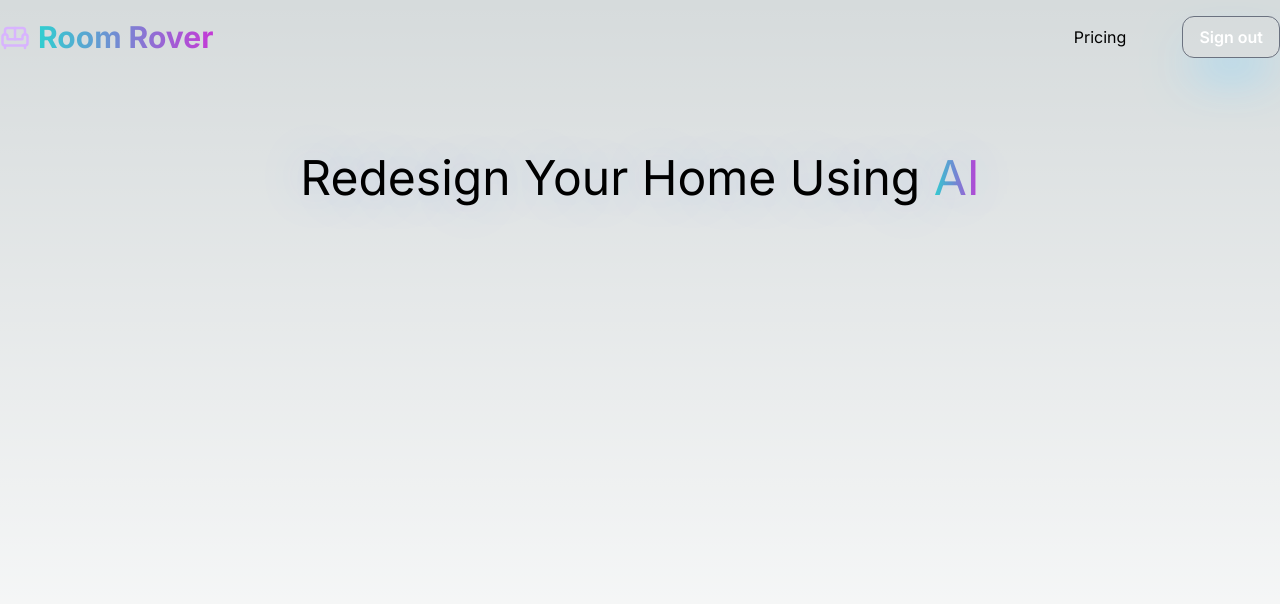
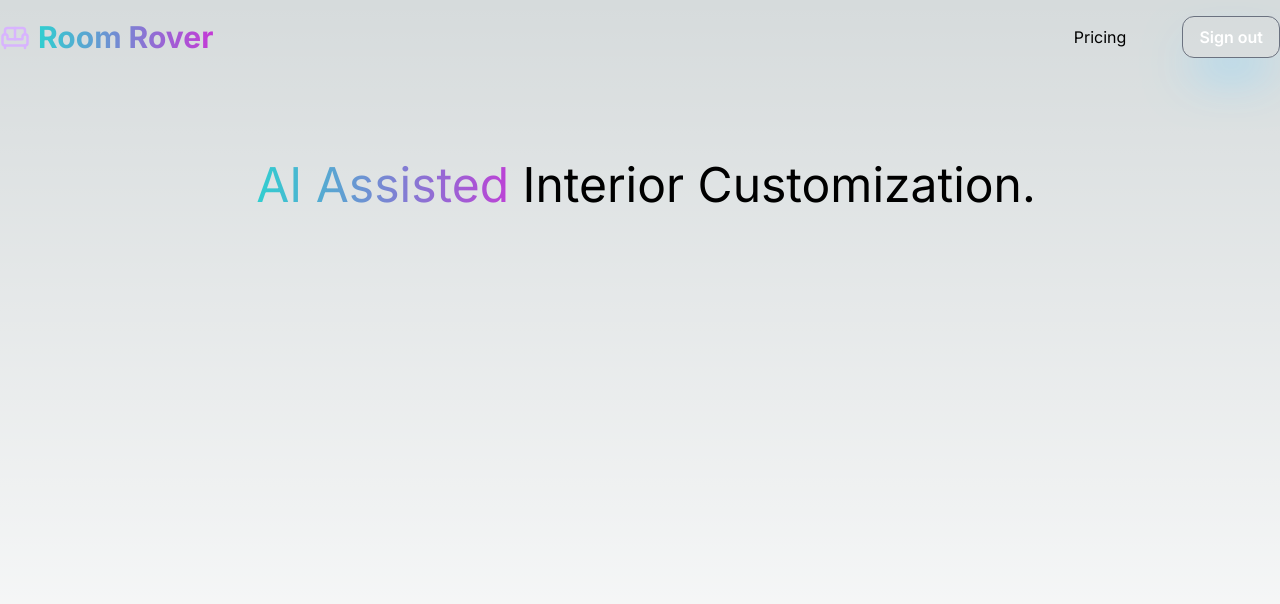
Before and after one commit to ighmaZ/Room-Rover, a Next.js app: page / in a window 1280 px wide. Shown: the top 604 px of the page. Built offline with nearby package versions, Linux system fonts and the light colour scheme.

Commit message:
add slogan animation

```diff
--- a/app/globals.css
+++ b/app/globals.css
@@ -32,12 +32,67 @@ body {
   }
 }
 
-.text-glow {
-  text-shadow: 0 0 500px rgba(192, 219, 255, 0.75),
-    0 0 50px rgba(65, 120, 255, 0.24);
-}
 .text-gradient {
   background: linear-gradient(to right, #30cfd0, #c43ad6);
   -webkit-background-clip: text;
   -webkit-text-fill-color: transparent;
 }
+
+.content__container {
+  overflow: hidden;
+  height: 60px;
+}
+
+.content__container__list {
+  list-style: none;
+
+  animation-name: change;
+  animation-duration: 20s;
+  animation-iteration-count: infinite;
+}
+
+.content__container__list__item {
+  margin: 0;
+  line-height: 60px;
+}
+
+@keyframes change {
+  0%,
+  7.14%,
+  100% {
+    transform: translate3d(0, 0, 0);
+  }
+  14.28% {
+    transform: translate3d(0, -14.28%, 0);
+  }
+  21.42% {
+    transform: translate3d(0, -28.57%, 0);
+  }
+  28.57% {
+    transform: translate3d(0, -42.85%, 0);
+  }
+  35.71% {
+    transform: translate3d(0, -57.14%, 0);
+  }
+  42.85% {
+    transform: translate3d(0, -71.42%, 0);
+  }
+  53.5% {
+    transform: translate3d(0, -85.71%, 0);
+  }
+  64.28% {
+    transform: translate3d(0, -71.42%, 0);
+  }
+  71.42% {
+    transform: translate3d(0, -57.14%, 0);
+  }
+  78.54% {
+    transform: translate3d(0, -42.85%, 0);
+  }
+  85.71% {
+    transform: translate3d(0, -28.57%, 0);
+  }
+  92.85% {
+    transform: translate3d(0, -14.28%, 0);
+  }
+}
--- a/app/page.tsx
+++ b/app/page.tsx
@@ -4,9 +4,38 @@ const Page = () => {
   return (
     <div className="w-full min-h-screen justify-center ">
       <Navbar isLoggedIn={true} />
-      <h1 className="text-glow text-5xl text-center mt-20 text-glow">
-        Redesign Your Home Using <span className="text-gradient">AI</span>
-      </h1>
+      <div className="text-center mt-20">
+        <span className="content__container block text-5xl ">
+          <ul className="content__container__list">
+            <li className="content__container__list__item xl:pl-3">
+              Redesign Your Home Using <span className="text-gradient">AI</span>
+            </li>
+            <li className="content__container__list__item xl:pl-3">
+              Design Your Room from{" "}
+              <span className="text-gradient">Sketch</span> to Reality
+            </li>
+            <li className="content__container__list__item xl:pl-3">
+              Design using <span className="text-gradient">AI Prompts</span> to
+              Reality
+            </li>
+            <li className="content__container__list__item xl:pl-3">
+              <span className="text-gradient">AI Assisted </span>
+              Interior Customization.
+            </li>
+            <li className="content__container__list__item xl:pl-3">
+              <span className="text-gradient">Easy </span>Interior Design, Room
+              by Room.
+            </li>
+            <li className="content__container__list__item xl:pl-3">
+              Get the <span className="text-gradient">Real</span> Look You Want
+            </li>
+            <li className="content__container__list__item xl:pl-3">
+              The <span className="text-gradient">Best</span> AI interior
+              Designer ever made
+            </li>
+          </ul>
+        </span>
+      </div>
     </div>
   );
 };
```
